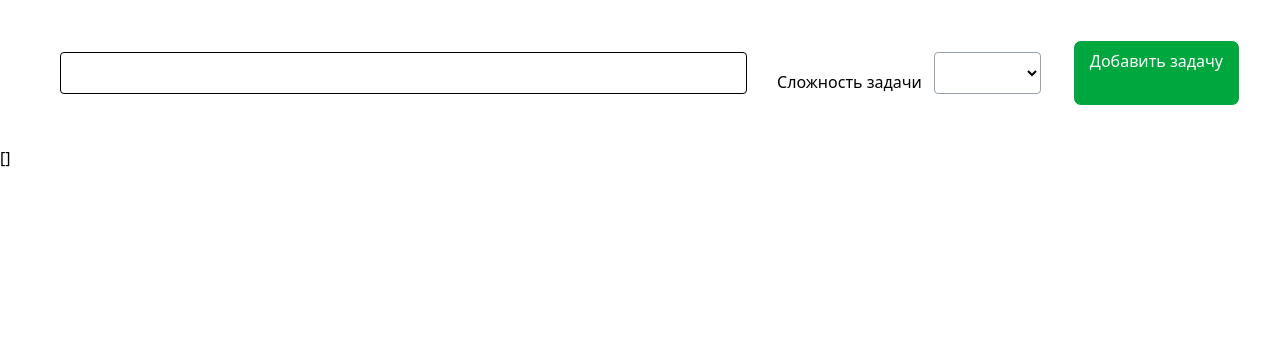
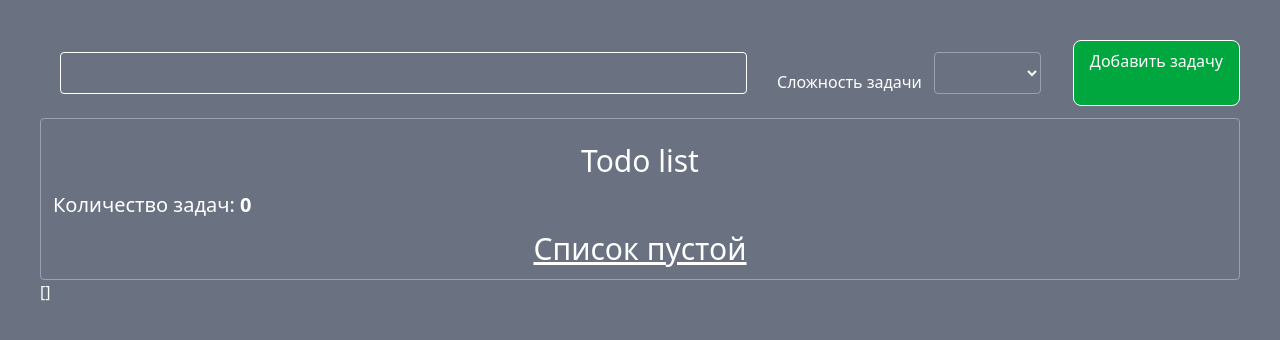
Before and after one commit to evghn/vue-start, a Vue app: page / in a window 1280 px wide. Shown: the top 340 px of the page. Built offline with nearby package versions, Linux system fonts and the light colour scheme.

Commit message:
подключение компонента вывода задач

```diff
--- a/src/App.vue
+++ b/src/App.vue
@@ -4,6 +4,6 @@ import ToDo from './components/TodoComponents/ToDo.vue';
 </script>
 
 <template>
-  <to-do class="p-10 bg-gray-500 text-white min-h-screen"></to-do>
+  <to-do class="p-10  text-white min-h-screen"></to-do>
   <main-child v-if="false"></main-child>
 </template>
--- a/src/components/TodoComponents/FilterPanel.vue
+++ b/src/components/TodoComponents/FilterPanel.vue
@@ -1,6 +1,6 @@
 <script setup>
 import { ref } from 'vue';
-import { levels, statuses } from './model.todo';
+import { levels, statuses } from './models/model.todo';
 
 
 const emit = defineEmits(['clearTasks'])
--- a/src/components/TodoComponents/ToDo.vue
+++ b/src/components/TodoComponents/ToDo.vue
@@ -3,7 +3,7 @@ import { computed, ref } from 'vue'
 import TodoList from './TodoList.vue'
 import FilterPanel from './FilterPanel.vue'
 import TodoForm from './TodoForm.vue'
-import { getStatusId } from './model.todo'
+import { getStatusId } from './models/model.todo'
 const _dataList = ref([])
 
 
@@ -51,65 +51,32 @@ const addTask = (dataTask) => {
 
 const clearTasks = () => _dataList.value = [];
 
-// const changeStatus = (index, isDelete = false) => {
-//   if (_dataList.value[index].status_id < getStatusId("ready") || _dataList.value[index].status_id < getStatusId("remove") && isDelete) {
-//     if (isDelete) {
-//       _dataList.value[index].status_id = getStatusId("remove")
-//     } else {
-//       _dataList.value[index].status_id++;
-//     }
-//   }
-// }
+const changeStatus = (data) => {
+  const { index, isDelete } = data
+  if (_dataList.value[index].status_id < getStatusId("ready") || _dataList.value[index].status_id < getStatusId("remove") && isDelete) {
+    if (isDelete) {
+      _dataList.value[index].status_id = getStatusId("remove")
+    } else {
+      _dataList.value[index].status_id++;
+    }
+  }
+}
 
 
 </script>
 <template>
-  <div class="p-10">
+  <div class="p-10 bg-gray-500 min-h-screen">
     <div class="flex flex-col gap-3">
 
       <todo-form @add-task="addTask"></todo-form>
-      <!-- <filter-panel @clear-tasks="clearTasks"></filter-panel>
-      <todo-list v-model="dataList"></todo-list> -->
+      <!-- <filter-panel @clear-tasks="clearTasks"></filter-panel>-->
+      <todo-list v-model="dataList" @change-status="changeStatus"></todo-list>
     </div>
+    {{ _dataList }}
   </div>
-  {{ _dataList }}
 </template>
 
 <style scoped>
-.task-indicator {
-  padding: 4px 15px;
-  border-radius: 7px;
-  color: rgb(68, 67, 67) !important;
-}
-
-.new {
-  background-color: rgb(169, 169, 255);
-}
-
-.processing {
-  background-color: rgb(246, 250, 144);
-}
-
-.ready {
-  background-color: rgb(169, 255, 183);
-}
-
-.remove {
-  background-color: rgb(255, 169, 169);
-}
-
-.low {
-  background-color: rgb(169, 252, 255);
-}
-
-.middle {
-  background-color: rgb(251, 151, 247);
-}
-
-.hard {
-  background-color: rgb(237, 86, 86);
-}
-
 .form-border {
   border: 1px solid rgb(167, 207, 248);
 }
--- a/src/components/TodoComponents/TodoForm.vue
+++ b/src/components/TodoComponents/TodoForm.vue
@@ -1,6 +1,6 @@
 <script setup>
 import { computed, ref, watchEffect } from 'vue';
-import { levels } from './model.todo';
+import { levels } from './models/model.todo';
 
 
 
--- a/src/components/TodoComponents/TodoList.vue
+++ b/src/components/TodoComponents/TodoList.vue
@@ -1,31 +1,32 @@
 <script setup>
-import { computed, watch } from 'vue';
-import { levels, statuses } from './model.todo';
+import { computed } from 'vue';
+import { getBgLevel, getBgStatus, getStatusId, getStatusText, levels } from './models/model.todo';
 
 
-const dataList = defineModel()
-
-
+const model = defineModel()
+const emit = defineEmits(["changeStatus"])
 
 
 const count = computed(() => dataList.value.length)
+const dataList = computed(() => model.value)
+
+
+const changeStatus = (index, isDelete = false) => {
+  emit("changeStatus", { index, isDelete })
+}
 
 
 
 
 
-
-
-
-
-watch(() => _dataList.value,
-  () => {
-    localStorage.setItem("todo", JSON.stringify(_dataList.value))
-  },
-  {
-    deep: true,
-  }
-)
+// watch(() => model.value,
+//   () => {
+//     localStorage.setItem("todo", JSON.stringify(model.value))
+//   },
+//   {
+//     deep: true,
+//   }
+// )
 </script>
 <template>
   <div class="border-gray-400 border rounded p-3">
@@ -57,7 +58,40 @@ watch(() => _dataList.value,
     </ul>
     <div v-show="!dataList.length" class="mt-3 text-3xl text-center text-decoration-line: underline">Список пустой
     </div>
-
-    {{ dataList }}
   </div>
 </template>
+<style scoped>
+.task-indicator {
+  padding: 4px 15px;
+  border-radius: 7px;
+  color: rgb(68, 67, 67) !important;
+}
+
+.new {
+  background-color: rgb(169, 169, 255);
+}
+
+.processing {
+  background-color: rgb(246, 250, 144);
+}
+
+.ready {
+  background-color: rgb(169, 255, 183);
+}
+
+.remove {
+  background-color: rgb(255, 169, 169);
+}
+
+.low {
+  background-color: rgb(169, 252, 255);
+}
+
+.middle {
+  background-color: rgb(251, 151, 247);
+}
+
+.hard {
+  background-color: rgb(237, 86, 86);
+}
+</style>
```
Also changed, not shown: src/components/TodoComponents/models/model.todo.js (renamed from src/components/TodoComponents/model.todo.js).
